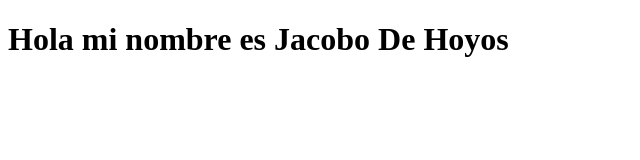
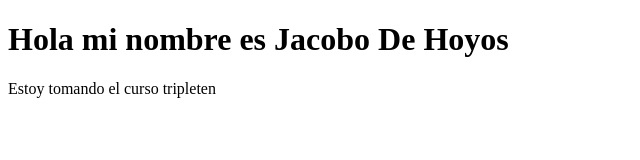
Before and after one commit to gitJaco/new-repo, a plain HTML site: page index.html in a window 1280 px wide. Shown: the whole page, without its empty margins (0-640 px from the left). Drawn offline with Linux system fonts and the light colour scheme.

Commit message:
Add p tag

```diff
--- a/index.html
+++ b/index.html
@@ -7,5 +7,6 @@
   </head>
   <body>
     <h1>Hola mi nombre es Jacobo De Hoyos</h1>
+    <p>Estoy tomando el curso tripleten</p>
   </body>
 </html>
```
